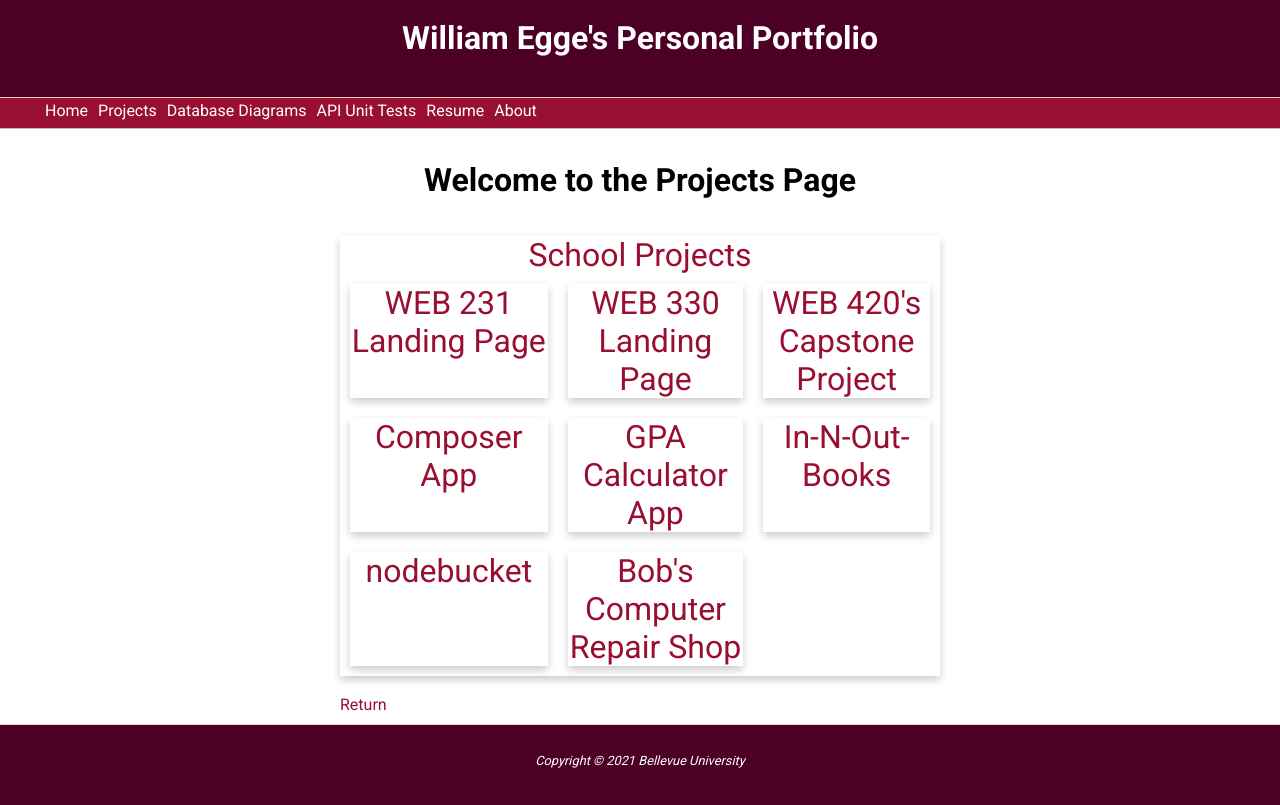
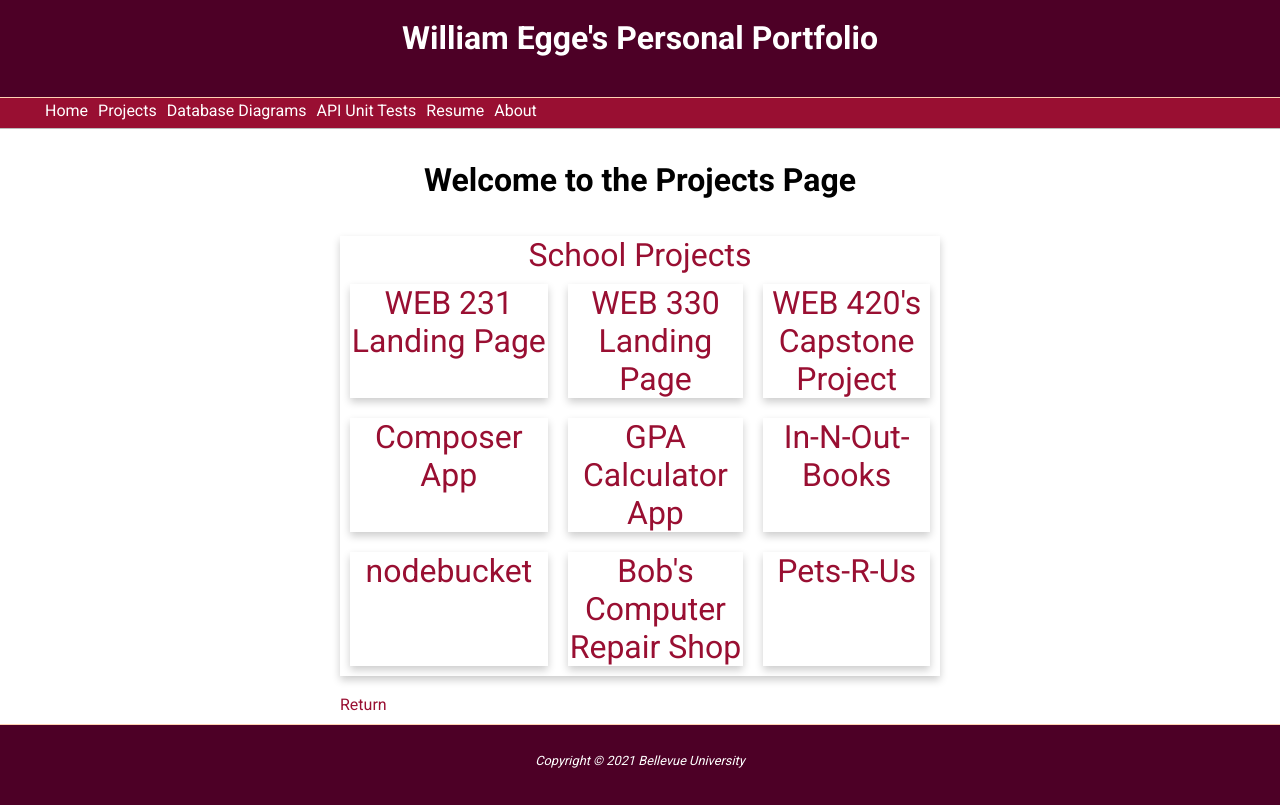
Before and after one commit to Kajimas/Personal-Portfolio, a plain HTML site: page projects.html in a window 1280 px wide. Drawn offline with Linux system fonts and the light colour scheme.

Commit message:
Pets-R-Us addition

```diff
--- a/projects.html
+++ b/projects.html
@@ -73,6 +73,10 @@
                 <a href="#">Bob's Computer Repair Shop</a>
               </div>
             </div>
+
+            <div class="card">
+              <div class="card-title"><a href="https://egge-pets-r-us.onrender.com/">Pets-R-Us</a></div>
+            </div>
           </div>
         </div>
 
```
